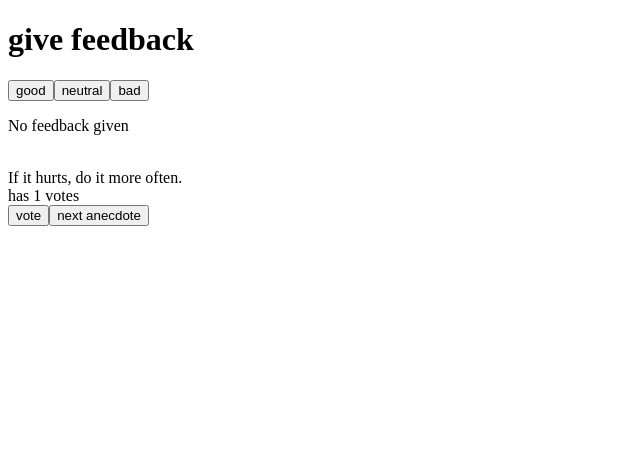
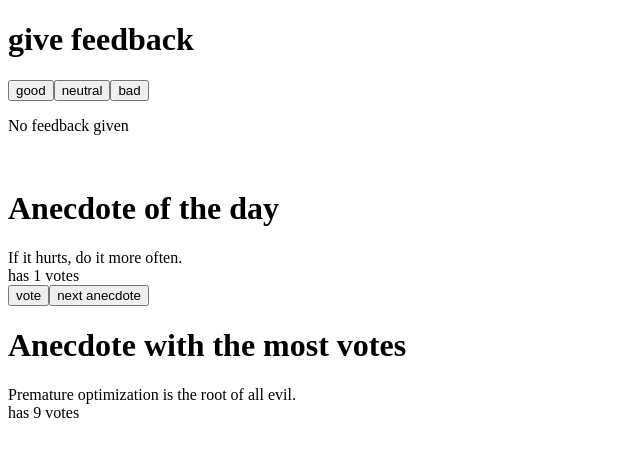
Before and after one commit to NenoPr/FullStackOpen-Submissions, a React (Vite) app in the folder part1/part1_new_app/: page / in a window 1280 px wide. Shown: the top 456 px of the page, without its empty margins (0-640 px from the left). Built offline with nearby package versions, Linux system fonts and the light colour scheme.

Commit message:
Exercise 1.14

```diff
--- a/part1/part1_new_app/src/App.jsx
+++ b/part1/part1_new_app/src/App.jsx
@@ -85,6 +85,15 @@ const App = () => {
     setVotes(newVotes);
   }
 
+  let highestVotedAnecdote = 0;
+  const keys = Object.keys(votes);
+  for (const item of keys) {
+    if (votes[item] > votes[highestVotedAnecdote]) {
+      highestVotedAnecdote = item;
+    }
+  }
+  console.log(highestVotedAnecdote);
+
   return (
     <div>
       <h1>give feedback</h1>
@@ -106,6 +115,7 @@ const App = () => {
         <p>No feedback given</p>
       )}
       <br />
+      <h1>Anecdote of the day</h1>
       <div>{anecdotes[selected]}</div>
       <div>has {votes[selected]} votes</div>
       <button onClick={handleVotes}>vote</button>
@@ -116,6 +126,9 @@ const App = () => {
       >
         next anecdote
       </button>
+      <h1>Anecdote with the most votes</h1>
+      <div>{anecdotes[highestVotedAnecdote]}</div>
+      <div>has {votes[highestVotedAnecdote]} votes</div>
     </div>
   );
 };
```
